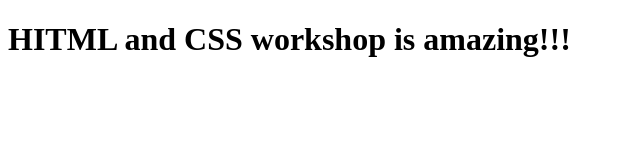
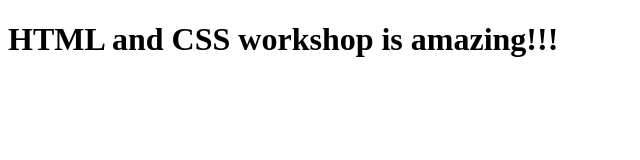
Before and after one commit to naiimabdi/naiimabdi.github.io, a plain HTML site: page index.html in a window 1280 px wide. Shown: the whole page, without its empty margins (0-640 px from the left). Drawn offline with Linux system fonts and the light colour scheme.

Commit message:
Update index.html

```diff
--- a/index.html
+++ b/index.html
@@ -4,7 +4,7 @@
     <title>Nimo awesome wepage! i'm having so much fun!!!!</title>
   </head>
  <body>
-   <h1>HITML and CSS workshop is amazing!!!</h1>
+   <h1>HTML and CSS workshop is amazing!!!</h1>
 
 
  </body>
```
